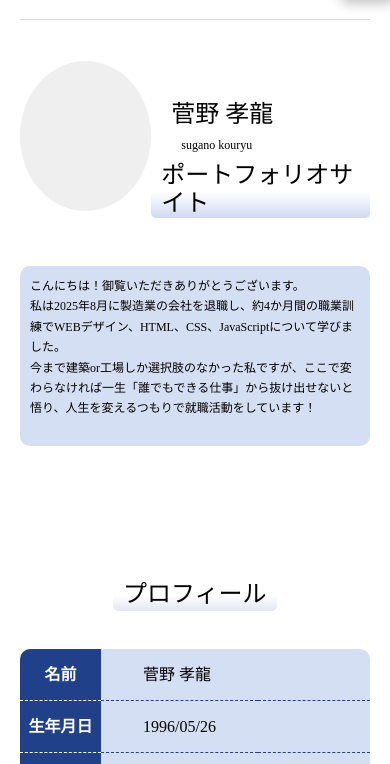
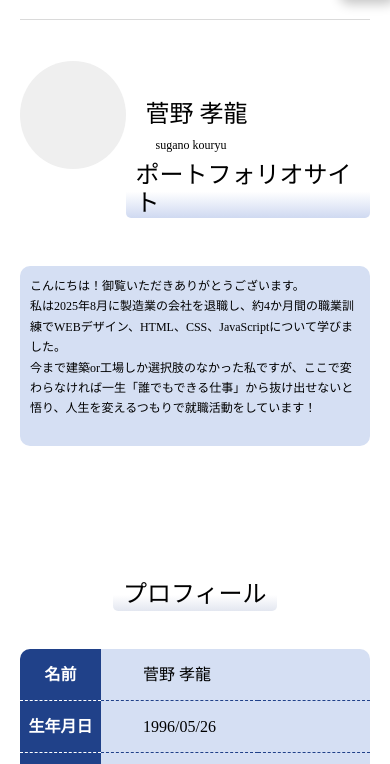
Before and after one commit to xiaolongjianye-sudo/portfolio, a plain HTML site: page index.html in a window 390 px wide. Shown: the part 80-844 px from the top of the page. Drawn offline with Linux system fonts and the light colour scheme; a script that the page names is missing.

Commit message:
Add files via upload

```diff
--- a/css/style.css
+++ b/css/style.css
@@ -475,7 +475,12 @@ button:active {
     }
 }
 @media screen and (max-width:500px){
-        main{
+    main{
         margin: 0px 20px 80px 20px;
     }
+    .icon{
+        width: 108px;
+        height: 108px;
+    }
+
 }
```
